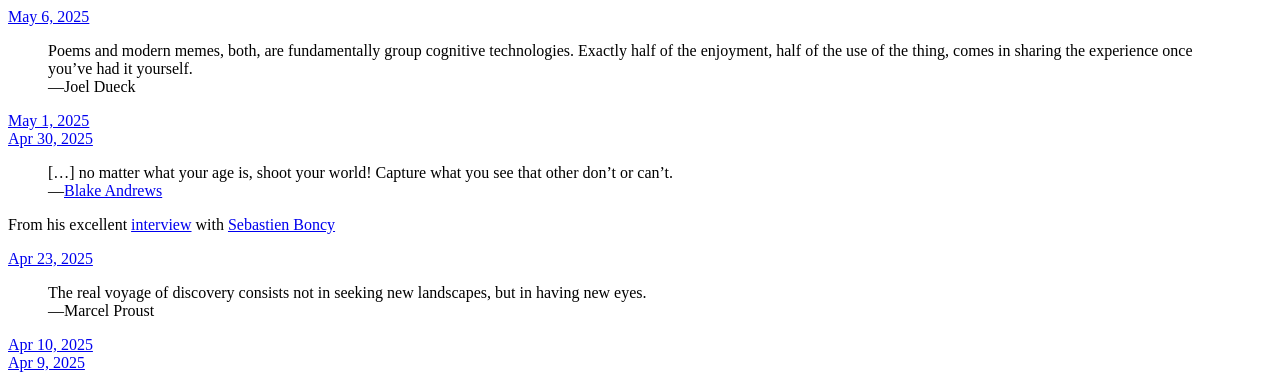
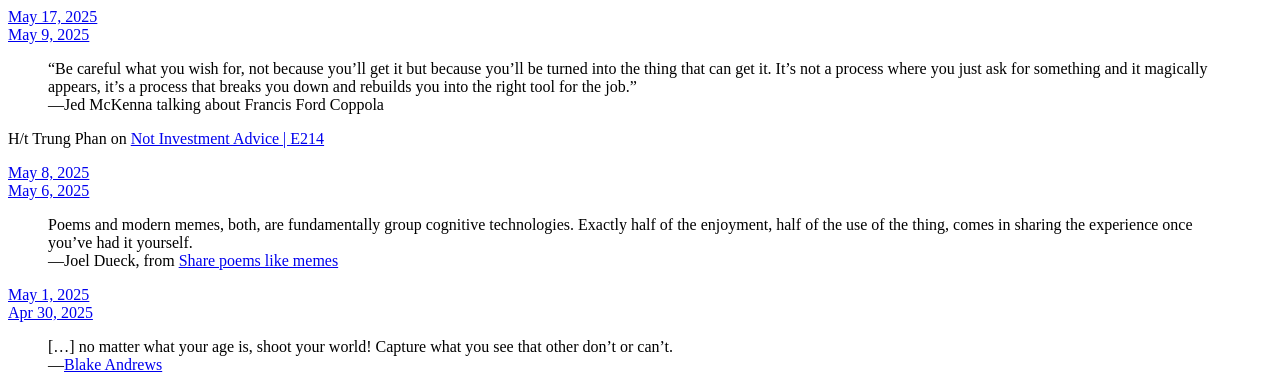
Before and after one commit to oliverholms/microblog-archive, a plain HTML site: page index.html in a window 1280 px wide. Shown: the top 385 px of the page. Drawn offline with Linux system fonts and the light colour scheme.

Commit message:
Archiving from Micro.blog.

```diff
--- a/index.html
+++ b/index.html
@@ -25,12 +25,49 @@
 	  <div class="h-entry">
 
 
+		<a href="https://blog.oliverholms.com/2025/05/17/231530.html" class="u-url"><time class="dt-published" datetime="2025-05-17 23:15:30 &#43;0100">May 17, 2025</time></a>
+
+		<div class="e-content">
+			 <!-- raw HTML omitted -->
+
+		</div>
+	  </div>
+
+	  <div class="h-entry">
+
+
+		<a href="https://blog.oliverholms.com/2025/05/09/be-careful-what-you-wish.html" class="u-url"><time class="dt-published" datetime="2025-05-09 23:10:18 &#43;0100">May 9, 2025</time></a>
+
+		<div class="e-content">
+			 <blockquote>
+<p>&ldquo;Be careful what you wish for, not because you&rsquo;ll get it but because you&rsquo;ll be turned into the thing that can get it. It&rsquo;s not a process where you just ask for something and it magically appears, it&rsquo;s a process that breaks you down and rebuilds you into the right tool for the job.&rdquo;   <br>
+—Jed McKenna talking about Francis Ford Coppola</p>
+</blockquote>
+<p>H/t Trung Phan on <a href="https://www.youtube.com/watch?v=xytiMpZ0Gho">Not Investment Advice | E214</a></p>
+
+		</div>
+	  </div>
+
+	  <div class="h-entry">
+
+
+		<a href="https://blog.oliverholms.com/2025/05/08/234209.html" class="u-url"><time class="dt-published" datetime="2025-05-08 23:42:09 &#43;0100">May 8, 2025</time></a>
+
+		<div class="e-content">
+			 <!-- raw HTML omitted -->
+
+		</div>
+	  </div>
+
+	  <div class="h-entry">
+
+
 		<a href="https://blog.oliverholms.com/2025/05/06/poems-and-modern-memes-both.html" class="u-url"><time class="dt-published" datetime="2025-05-06 23:25:17 &#43;0100">May 6, 2025</time></a>
 
 		<div class="e-content">
 			 <blockquote>
 <p>Poems and modern memes, both, are fundamentally group cognitive technologies. Exactly half of the enjoyment, half of the use of the thing, comes in sharing the experience once you’ve had it yourself. <br>
-—Joel Dueck</p>
+—Joel Dueck, from <a href="https://joeldueck.com/share-poems-like-memes.html">Share poems like memes</a></p>
 </blockquote>
 
 		</div>
```
